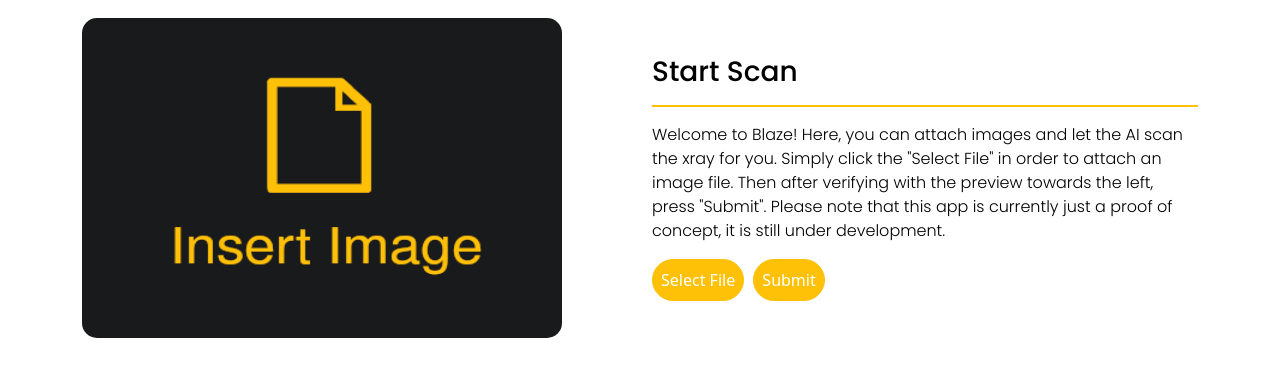
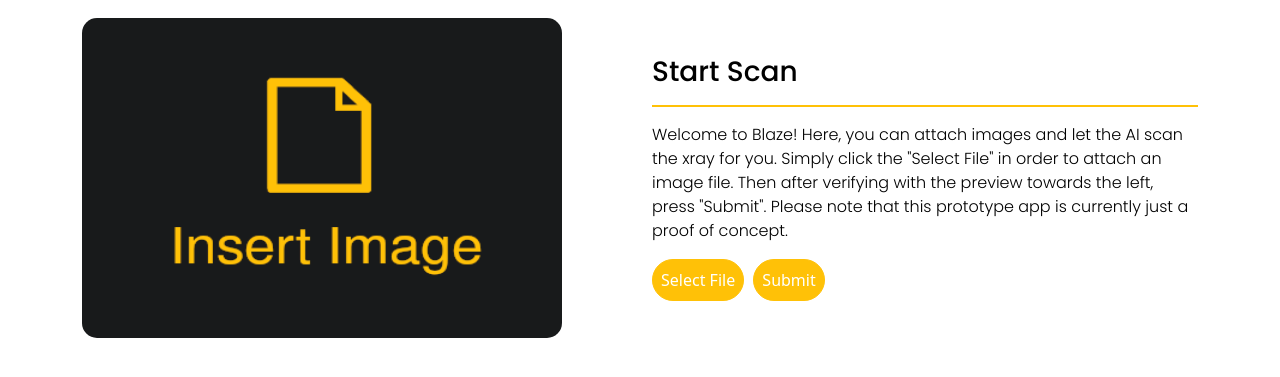
Before and after one commit to SystematicError/chest-xray-ai, a Flask app: page /start-scan in a window 1280 px wide. Shown: the part 238-615 px from the top of the page. Run offline with Flask 2, Linux system fonts and the light colour scheme.

Commit message:
Improve wording of info tab

```diff
--- a/templates/scan.html
+++ b/templates/scan.html
@@ -60,8 +60,8 @@
                     <p>
                         Welcome to Blaze! Here, you can attach images and let the AI scan the xray for you.
                         Simply click the "Select File" in order to attach an image file. Then after verifying
-                        with the preview towards the left, press "Submit". Please note that this app is currently
-                        just a proof of concept, it is still under development.
+                        with the preview towards the left, press "Submit". Please note that this prototype app
+                        is currently just a proof of concept.
                     </p>
 
                     <!-- File submitter -->
```
